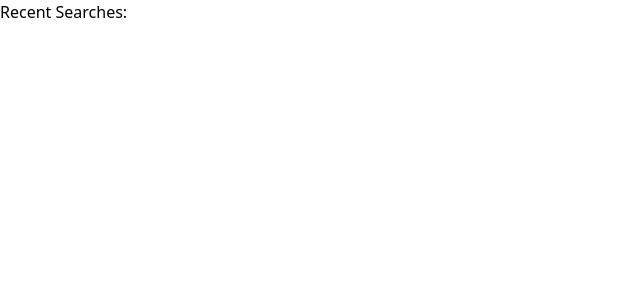
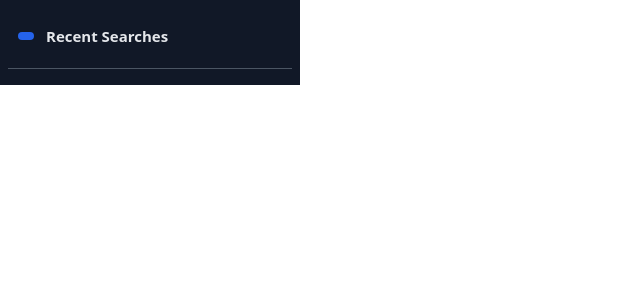
Before and after one commit to aarij-anwer/SummaryG, a Next.js app: page /components/RecentSearches in a window 1280 px wide. Shown: the top 300 px of the page, without its empty margins (0-640 px from the left). Built offline with nearby package versions, Linux system fonts and the light colour scheme.

Commit message:
Style the recent searches and make a side bar

```diff
--- a/pages/components/RecentSearches.js
+++ b/pages/components/RecentSearches.js
@@ -1,17 +1,29 @@
 export default function RecentSearches(props) {
-
   const handleSearchSelect = (searchId) => {
     props.onSearchSelect(searchId);
   };
 
   return (
-    <div>
-      <h2>Recent Searches:</h2>
-      {props.searches?.map((search) => (
-        <div key={search.id} onClick={()=> handleSearchSelect(search.id)}>
-          <p>Search Term: {search.searchTerm}</p>
+    <div className="sidebar top-0 bottom-0 lg:left-0 p-2 w-[300px] overflow-y-auto text-center bg-gray-900">
+      <div class="text-gray-100 text-xl">
+        <div class="p-2.5 mt-1 flex items-center">
+          <i class="bi bi-app-indicator px-2 py-1 rounded-md bg-blue-600"></i>
+          <h1 class="font-bold text-gray-200 text-[15px] ml-3">Recent Searches</h1>
         </div>
-      ))}
+        <div class="my-2 bg-gray-600 h-[1px]"></div>
+      </div>
+
+      <div id="recentSearches" class="text-gray-100">
+        {props.searches?.map((search) => (
+          <div
+            key={search.id}
+            class="p-2.5 mt-3 flex items-center rounded-md px-4 duration-300 cursor-pointer hover:bg-blue-600 text-white"
+            onClick={() => handleSearchSelect(search.id)}
+          >
+            <span class="text-[15px] ml-4 text-gray-200 font-bold">{search.searchTerm}</span>
+          </div>
+        ))}
+      </div>
     </div>
   );
 }
```
